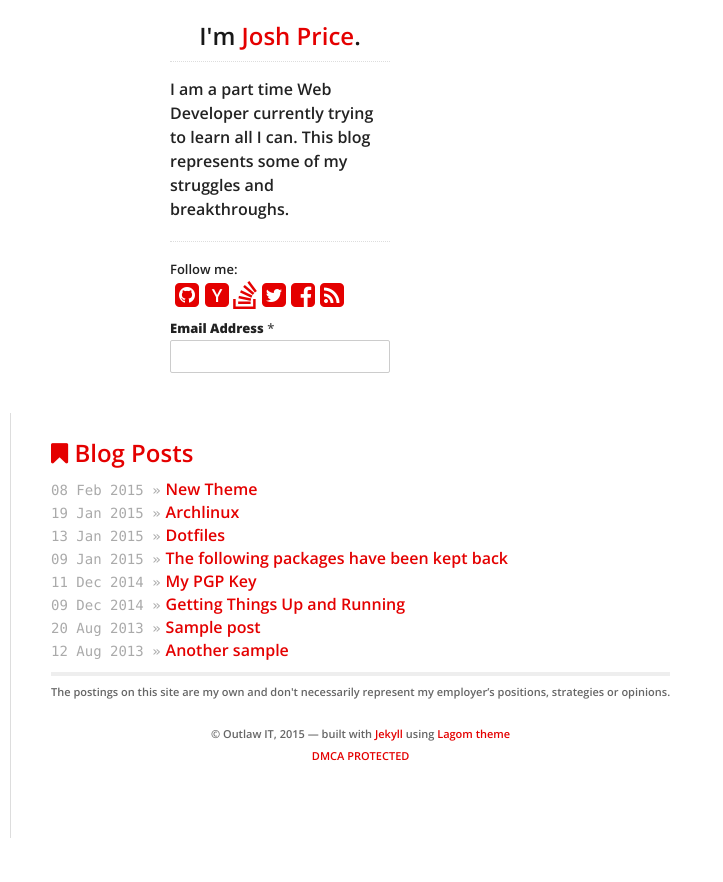
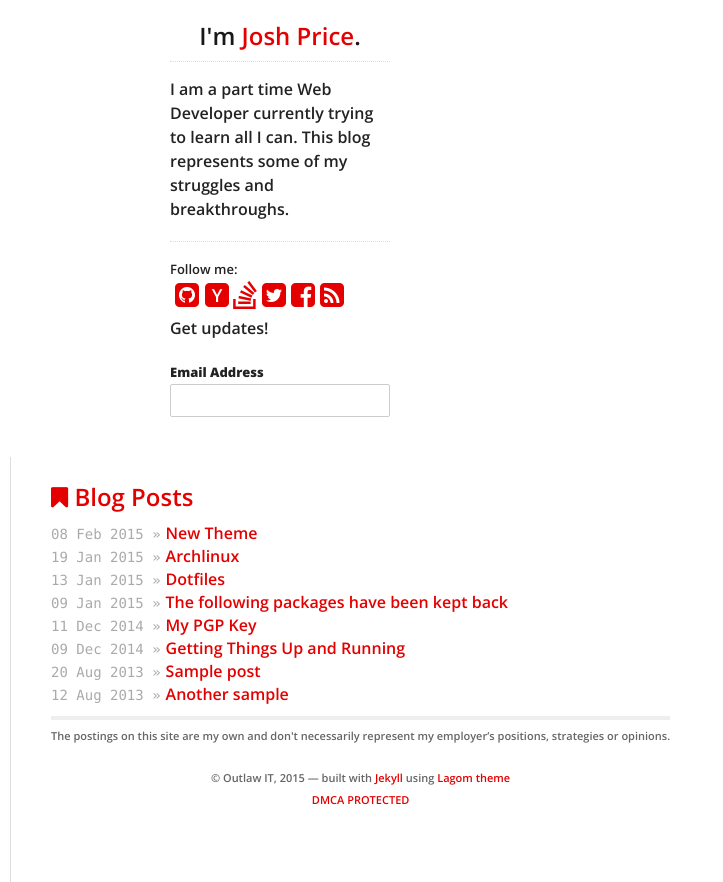
Before and after one commit to jprice/jprice.github.io, a Jekyll site: the page built from index.html, in a window 1280 px wide, cut to the strip 270-1152 px from the top of the page. Shown: the whole strip, without its empty margins (0-723 px from the left). Built offline with Jekyll 4.4.1, drawn with Linux system fonts in a browser that asks for light colours; nearby versions of some CDN libraries; before the commit the page ends 1108 px from its top, so only the background shows below that.

Commit message:
adding mailing list

```diff
--- a/_includes/list.html
+++ b/_includes/list.html
@@ -1,9 +1,9 @@
 <!-- Begin MailChimp Signup Form -->
 <div id="mc_embed_signup">
 <form action="//joshprice.us1.list-manage.com/subscribe/post?u=7ed3de1bb6631e21854f5455a&amp;id=495ed22d3f" method="post" id="mc-embedded-subscribe-form" name="mc-embedded-subscribe-form" class="validate" target="_blank" novalidate>
-
+<p>Get updates!</p>
 <div class="mc-field-group">
-	<label for="mce-EMAIL">Email Address  <span class="asterisk">*</span>
+	<label for="mce-EMAIL">Email Address
 </label>
 	<input type="email" value="" name="EMAIL" class="required email" id="mce-EMAIL">
 </div>
```
